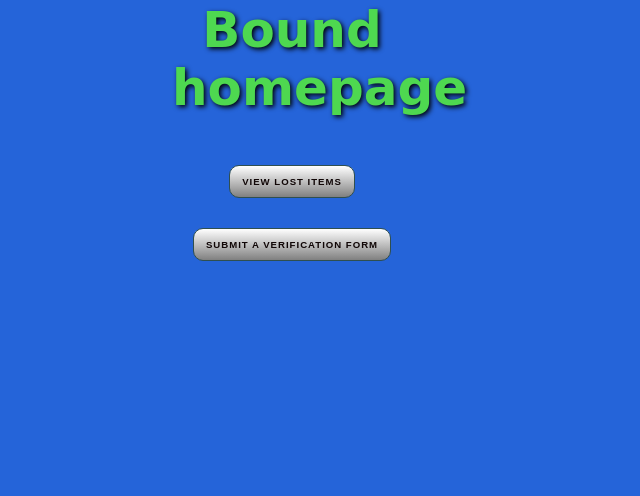
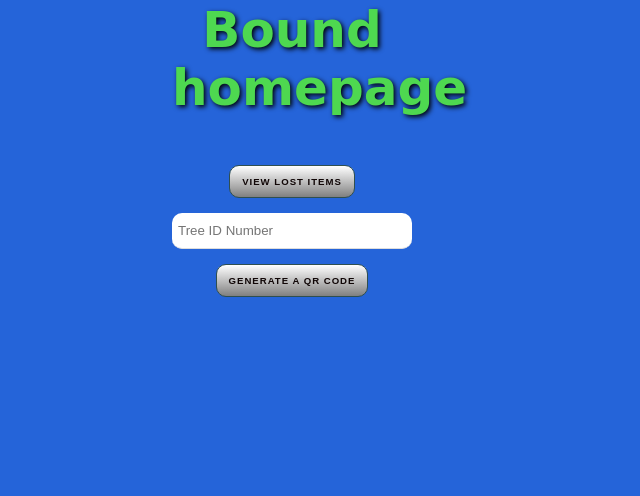
Before and after one commit to JayHubbyhub/NSTP, a Django app: page /login/homepage/ in a window 1280 px wide. Shown: the part 281-777 px from the top of the page, without its empty margins (348-988 px from the left). Run offline with Django 4.2, Linux system fonts and the light colour scheme.

```diff
--- a/login/templates/homepage.html
+++ b/login/templates/homepage.html
@@ -5,5 +5,7 @@
 {% block content %}
 <h1>Welcome to the Lost and Bound homepage</h1>
 <button onclick="window.location.href='../../items/lostitems/';">View Lost Items</button>
-<button onclick="window.location.href='../../verification/';">Submit a Verification Form</button>
+
+<input placeholder="Tree ID Number" type="number" name="id_num" class="string" required>
+<button onclick="window.location.href='../../verification/generate-qr/EnterTreeNumberHere';">Generate a QR Code</button>
 {% endblock %}
--- a/verification/urls.py
+++ b/verification/urls.py
@@ -4,6 +4,7 @@ from . import views
 urlpatterns = [
     path('', views.verification, name='verification'),
     path('display/', views.displayVerForms, name='displayverforms'),
+    path('generate-qr/<str:data>/', views.generate_qr, name='generate_qr'),
 ]
 
 app_name = "verification"
```
Also changed, not shown: items/admin.py (+6 -1 lines), items/models.py (+18 -0 lines), items/views.py (+11 -0 lines), verification/views.py (+21 -0 lines), db.sqlite3, static/images/lostItems/big_frog.jpg (added).
